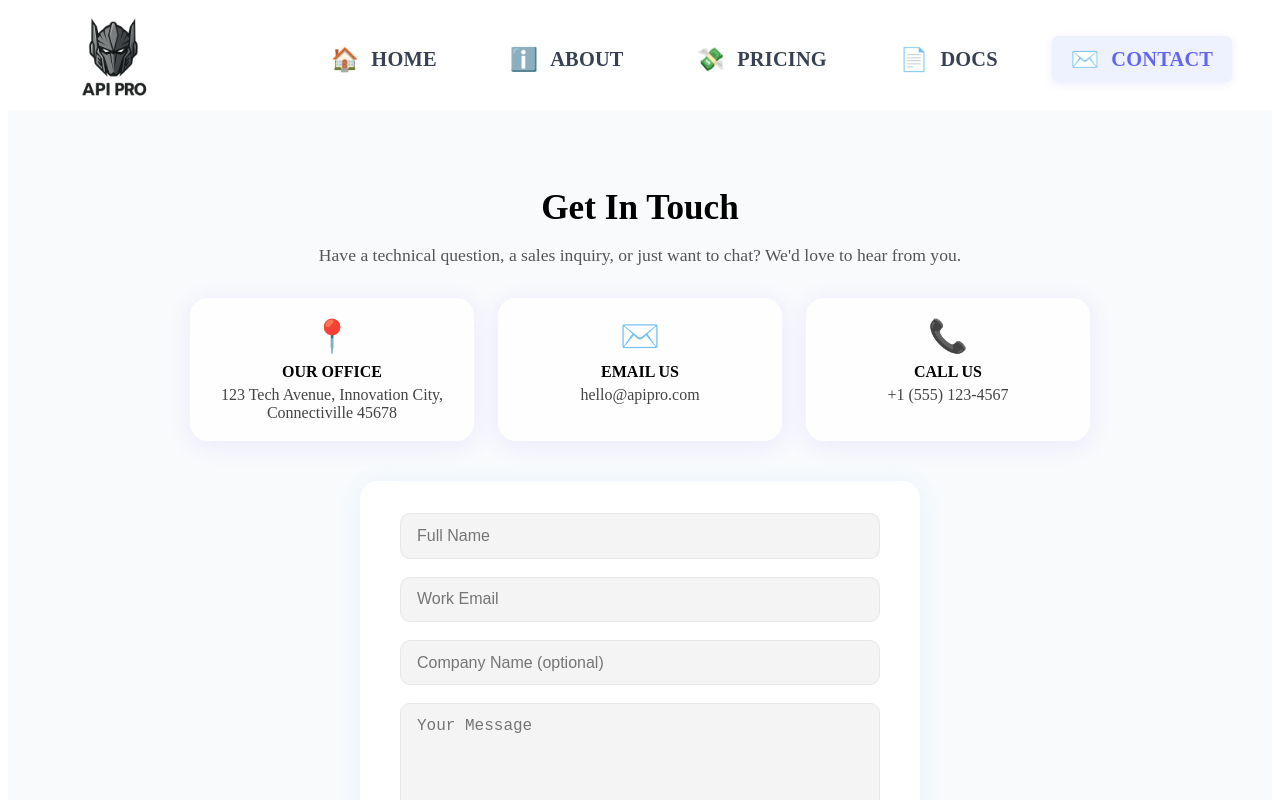
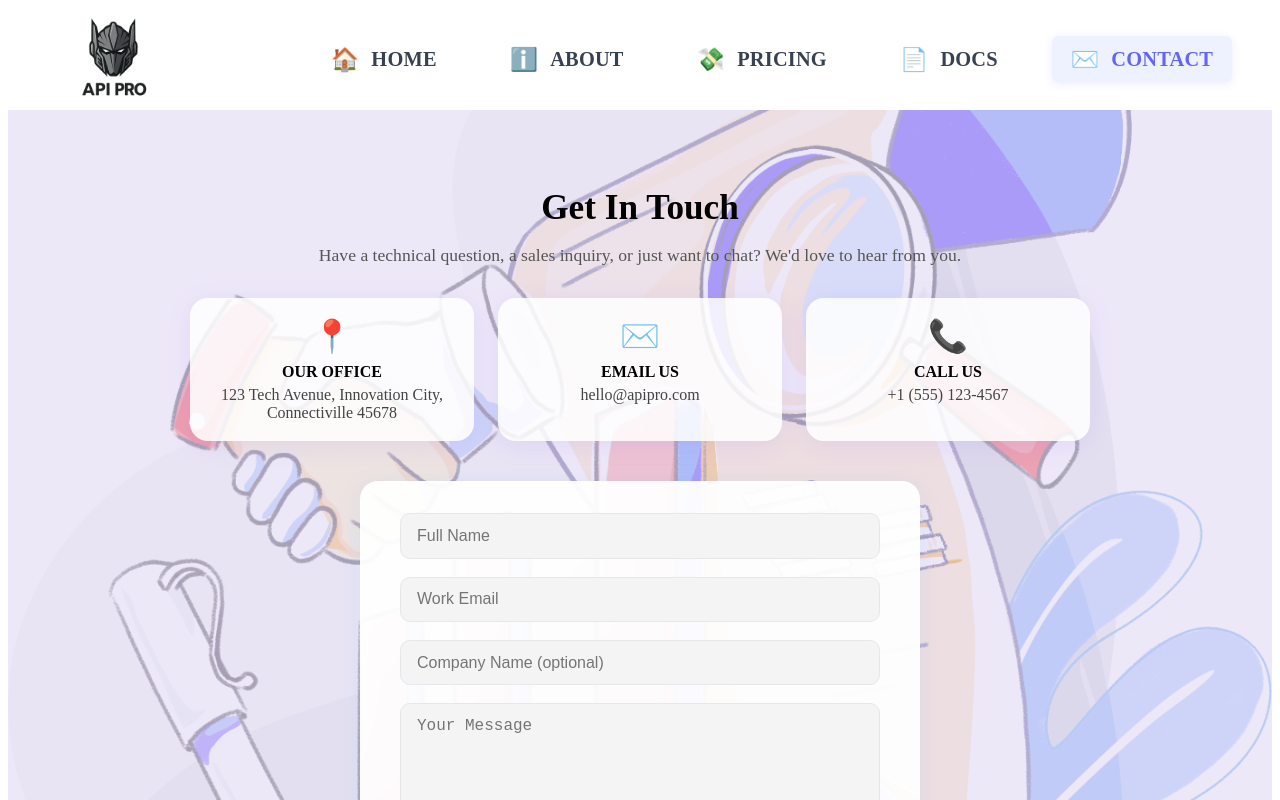
Before and after one commit to ThesuNimeshika/api-pro, a React (Vite) app: page /contact in a window 1280 px wide. Shown: the top 800 px of the page. Built offline with nearby package versions, Linux system fonts and the light colour scheme.

Commit message:
Contact page update

```diff
--- a/src/pages/Contact.tsx
+++ b/src/pages/Contact.tsx
@@ -1,5 +1,5 @@
-
 import { useState } from 'react';
+import contactBg from '../assets/contact.png';
 
 const contactDetails = [
   {
@@ -40,8 +40,41 @@ const Contact = () => {
   };
 
   return (
-    <section className="contact-section">
-      <div className="contact-container">
+    <section
+      className="contact-section"
+      style={{
+        position: 'relative',
+        width: '100%',
+        minHeight: '100vh',
+        background: `url(${contactBg}) center/cover no-repeat`,
+        overflow: 'hidden',
+      }}
+    >
+      <div
+        style={{
+          position: 'absolute',
+          top: 0,
+          left: 0,
+          width: '100%',
+          height: '100%',
+          background: 'rgba(255,255,255,0.55)', // more visible transparency layer
+          zIndex: 1,
+          pointerEvents: 'none',
+        }}
+      />
+      <div
+        style={{
+          position: 'absolute',
+          top: 0,
+          left: 0,
+          width: '100%',
+          height: '100%',
+          background: 'rgba(120, 80, 200, 0.13)',
+          zIndex: 2,
+          pointerEvents: 'none',
+        }}
+      />
+      <div className="contact-container" style={{ position: 'relative', zIndex: 3 }}>
         <h2 className="contact-title">Get In Touch</h2>
         <p className="contact-subtitle">
           Have a technical question, a sales inquiry, or just want to chat? We'd love to hear from you.
```
Also changed, not shown: src/assets/contact.png (added), src/assets/tt.png (added).
